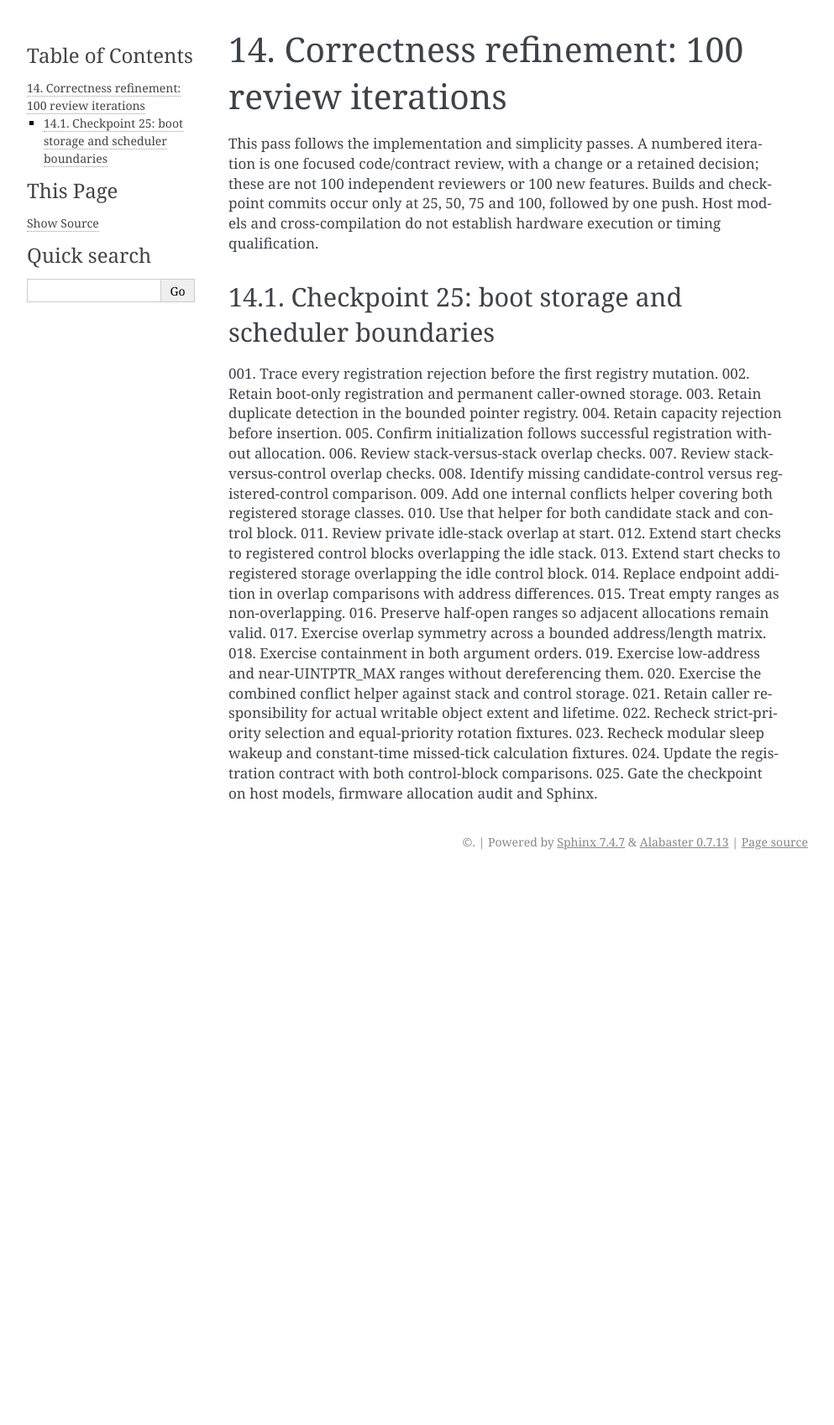
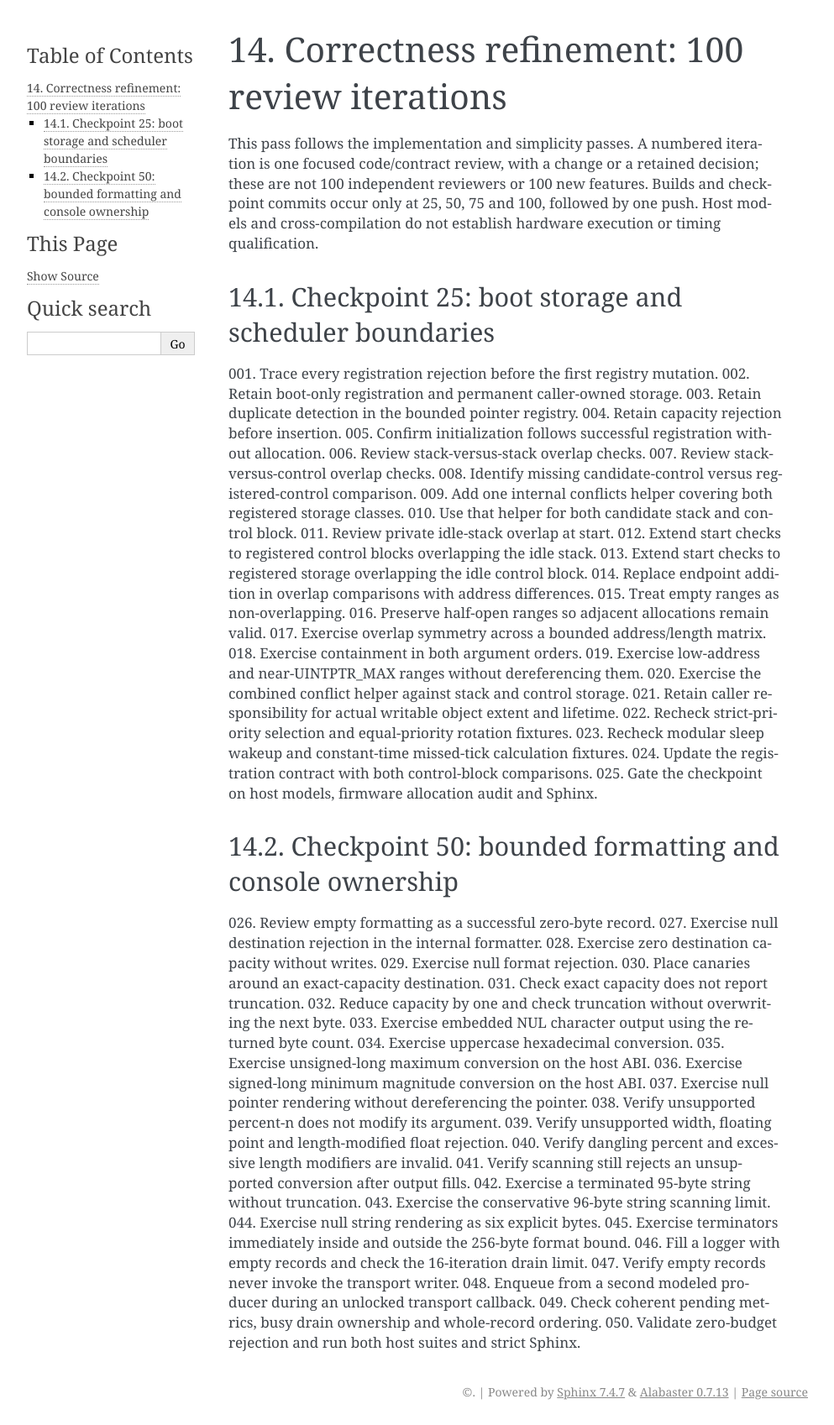
Before and after one commit to jeffadickson/rtos, a Sphinx documentation site: the page built from docs/correctness-iterations.rst, in a window 1280 px wide. Shown: the whole page at 84% size, without its empty margins (148-1141 px from the left). Built offline with Sphinx 7.4.7, drawn with Linux system fonts in a browser that asks for light colours; before the commit the page ends 1042 px from its top, so only the background shows below that.

Commit message:
Correctness 026-050: verify formatter bounds and concurrent console producers

```diff
--- a/docs/correctness-iterations.rst
+++ b/docs/correctness-iterations.rst
@@ -35,3 +35,32 @@ Checkpoint 25: boot storage and scheduler boundaries
 023. Recheck modular sleep wakeup and constant-time missed-tick calculation fixtures.
 024. Update the registration contract with both control-block comparisons.
 025. Gate the checkpoint on host models, firmware allocation audit and Sphinx.
+
+Checkpoint 50: bounded formatting and console ownership
+--------------------------------------------------------------------------------
+
+026. Review empty formatting as a successful zero-byte record.
+027. Exercise null destination rejection in the internal formatter.
+028. Exercise zero destination capacity without writes.
+029. Exercise null format rejection.
+030. Place canaries around an exact-capacity destination.
+031. Check exact capacity does not report truncation.
+032. Reduce capacity by one and check truncation without overwriting the next byte.
+033. Exercise embedded NUL character output using the returned byte count.
+034. Exercise uppercase hexadecimal conversion.
+035. Exercise unsigned-long maximum conversion on the host ABI.
+036. Exercise signed-long minimum magnitude conversion on the host ABI.
+037. Exercise null pointer rendering without dereferencing the pointer.
+038. Verify unsupported percent-n does not modify its argument.
+039. Verify unsupported width, floating point and length-modified float rejection.
+040. Verify dangling percent and excessive length modifiers are invalid.
+041. Verify scanning still rejects an unsupported conversion after output fills.
+042. Exercise a terminated 95-byte string without truncation.
+043. Exercise the conservative 96-byte string scanning limit.
+044. Exercise null string rendering as six explicit bytes.
+045. Exercise terminators immediately inside and outside the 256-byte format bound.
+046. Fill a logger with empty records and check the 16-iteration drain limit.
+047. Verify empty records never invoke the transport writer.
+048. Enqueue from a second modeled producer during an unlocked transport callback.
+049. Check coherent pending metrics, busy drain ownership and whole-record ordering.
+050. Validate zero-budget rejection and run both host suites and strict Sphinx.
```
Also changed, not shown: 2 other files.
